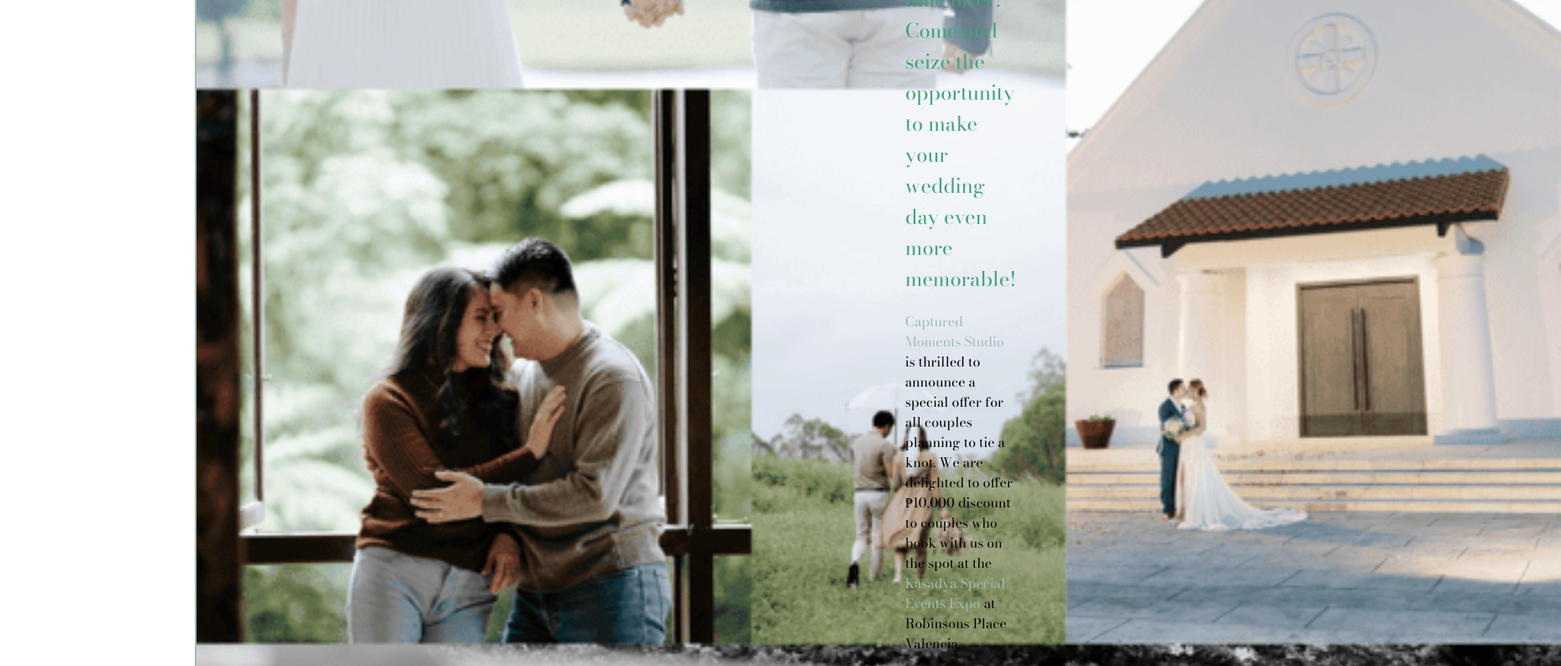
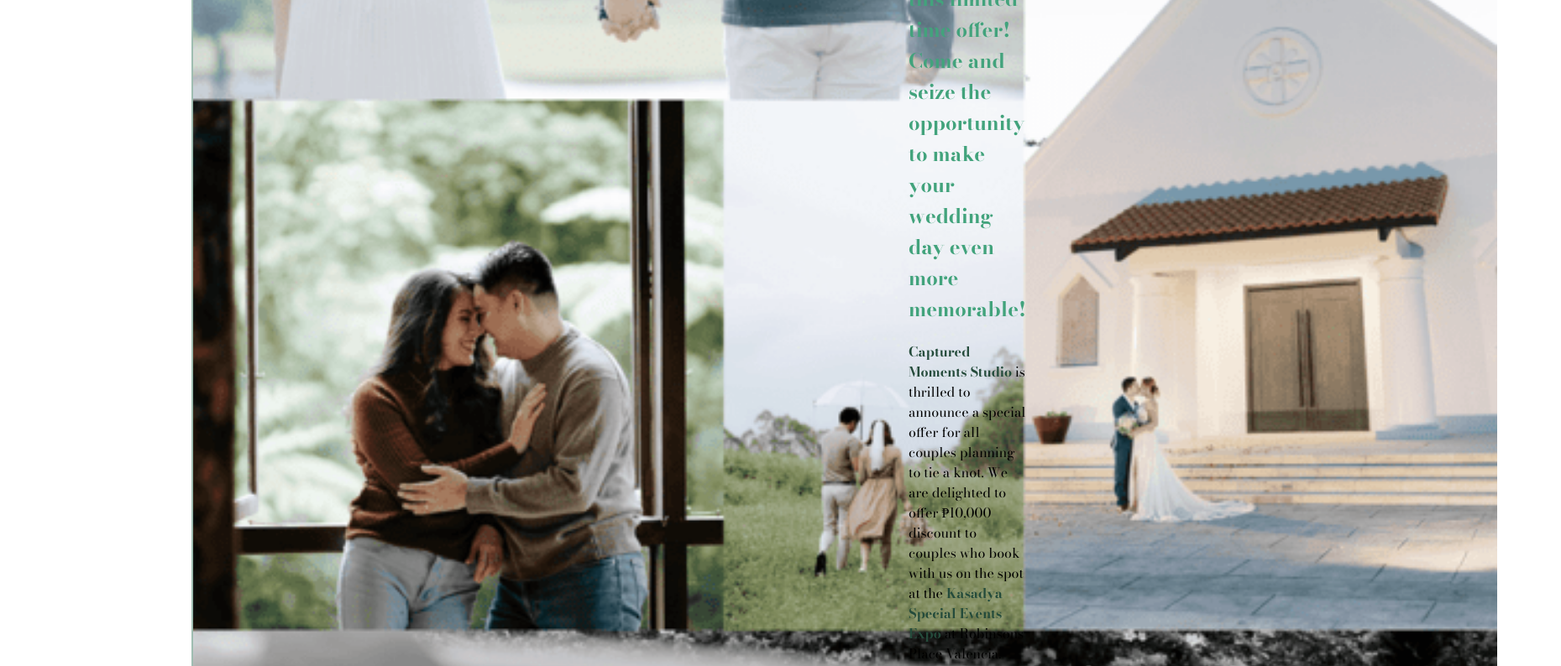
Before and after one commit to reyanjoh/captured-moments-studio, a plain HTML site: page kasadya-expo-exclusive/index.html in a window 1280 px wide. Shown: the top 794 px of the page at 84% size, 1859 px wide, since content can reach past the window. Drawn offline with nearby package versions, Linux system fonts and the light colour scheme.

Commit message:
adjusted font weights

```diff
--- a/css/style.css
+++ b/css/style.css
@@ -44,19 +44,20 @@ body{
 }
 
 .expo-exclusive h1{
-    font-weight: 500;
+    font-weight: 800;
     color: var(---headings);
 }
 
 .expo-exclusive h2{
-    font-weight: 400;
+    font-weight: 700;
     color: var(---headings);
 
 }
 
 .expo-exclusive a{
+    font-weight: 700;
     text-decoration: none;
-    color: var(---border-color);
+    color: var(---border-color-strong);
 }
 
 .expo-exclusive-card{
```
